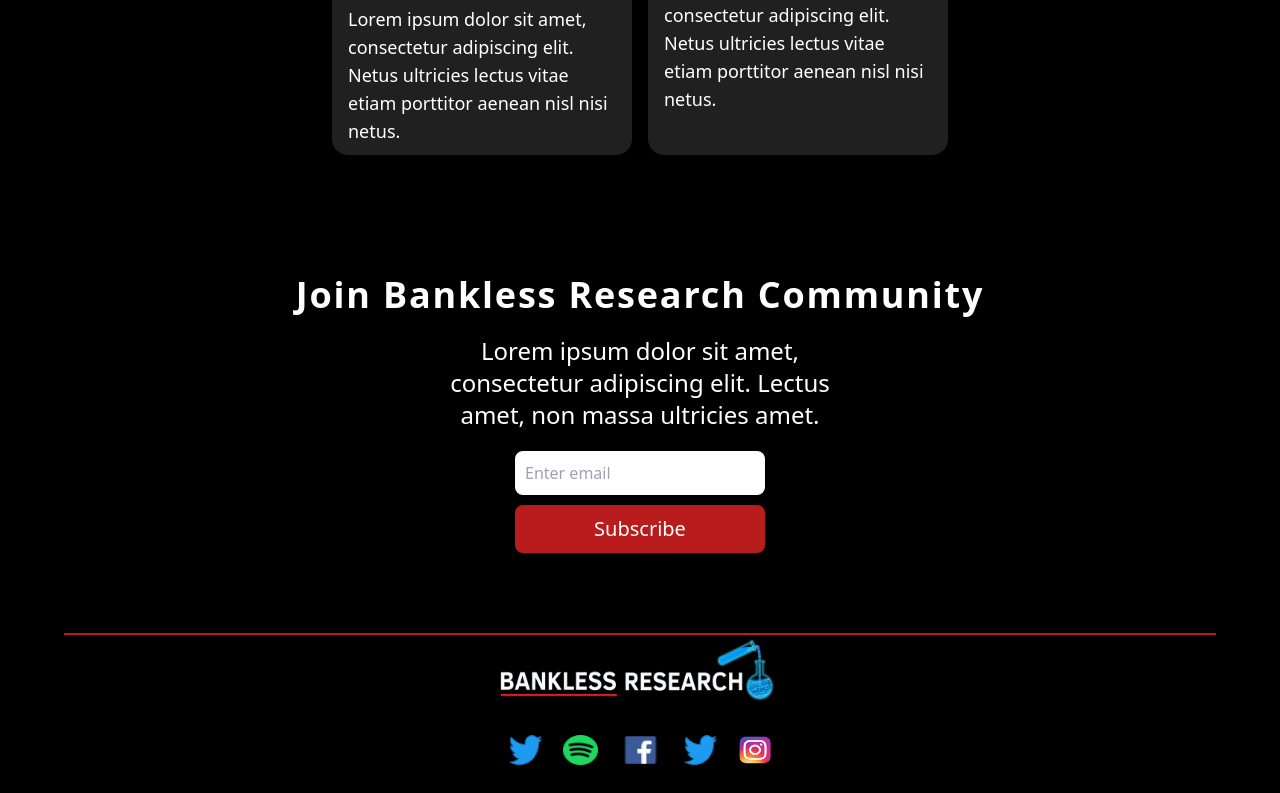
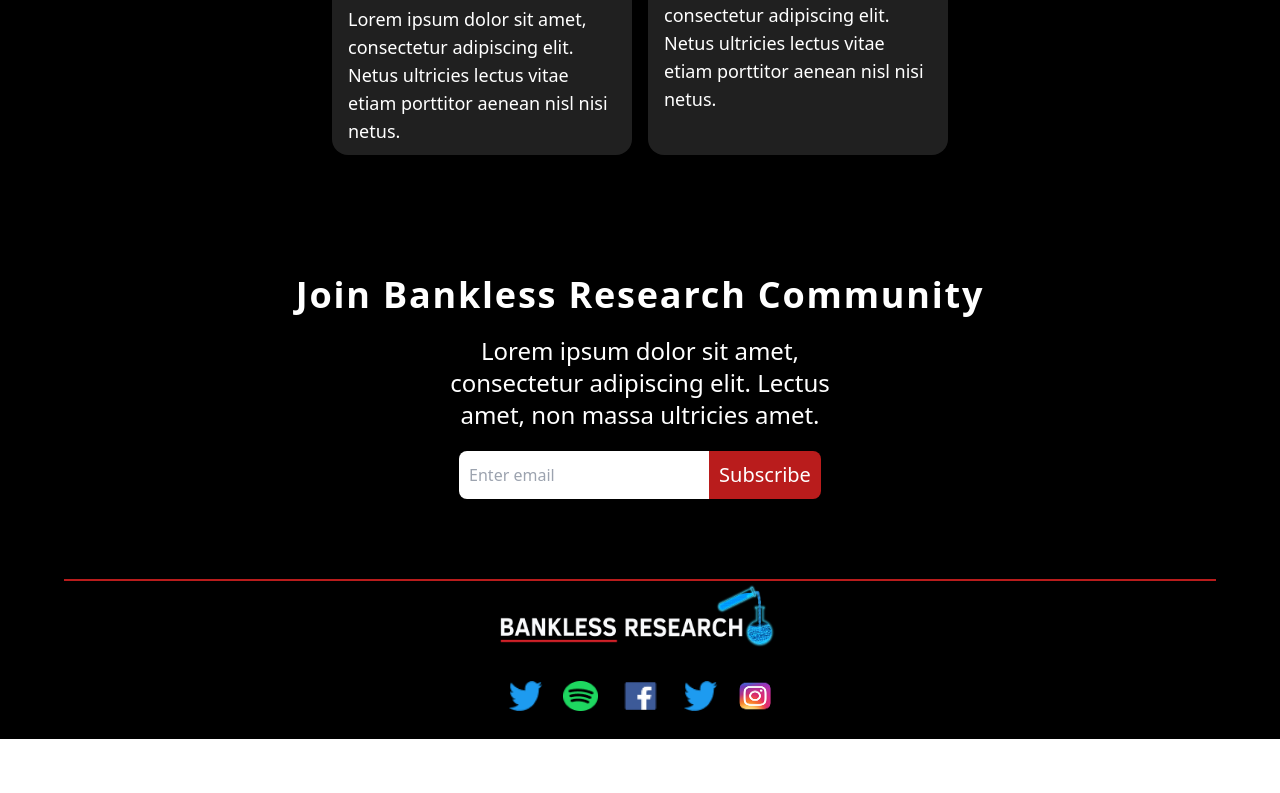
Before and after one commit to Bankless-Africa/bankless-report-app, a Next.js app: page / in a window 1280 px wide. Shown: the part 4331-5124 px from the top of the page. After the commit the page ends 5070 px from the top, so only its background shows below. Built offline with nearby package versions, Linux system fonts and the light colour scheme.

Commit message:
suprememods

```diff
--- a/components/Join.tsx
+++ b/components/Join.tsx
@@ -5,9 +5,9 @@ function Join() {
             <h1 className="text-4xl font-bold tracking-wider">Join Bankless Research Community</h1>
             <p className="max-w-md xl:text-2xl">Lorem ipsum dolor sit amet, consectetur adipiscing elit. Lectus amet, non massa ultricies amet.</p>
             <div>
-                <form className="flex flex-col space-y-2.5">
-                    <input type="text" placeholder="Enter email" className="p-2.5 w-full sm:w-[250px] rounded-lg sm:rounded-l-lg outline-none text-black" />
-                    <button className="bg-red-700 p-2.5 rounded-lg sm:rounded-r-lg xl:text-xl">Subscribe</button>
+                <form className="flex flex-col sm:flex-row space-y-2.5 sm:space-y-0">
+                    <input type="text" placeholder="Enter email" className="p-2.5 w-full sm:w-[250px] rounded-lg sm:rounded-none sm:rounded-l-lg outline-none text-black" />
+                    <button className="bg-red-700 p-2.5 rounded-lg sm:rounded-none sm:rounded-r-lg xl:text-xl">Subscribe</button>
                 </form>
             </div>
         </div>
```
